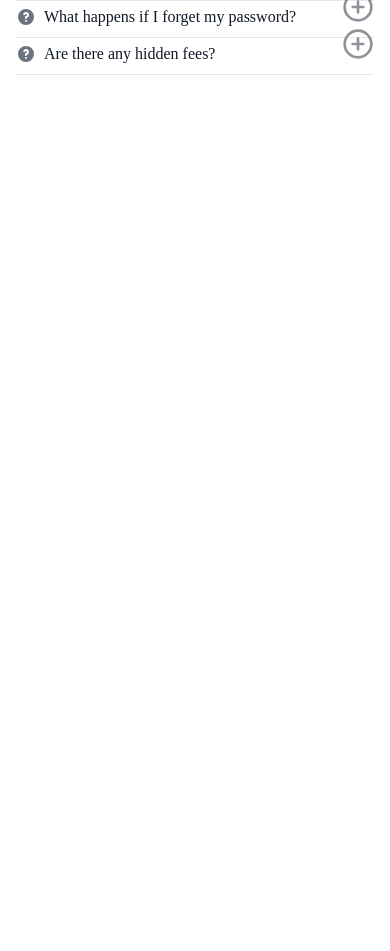
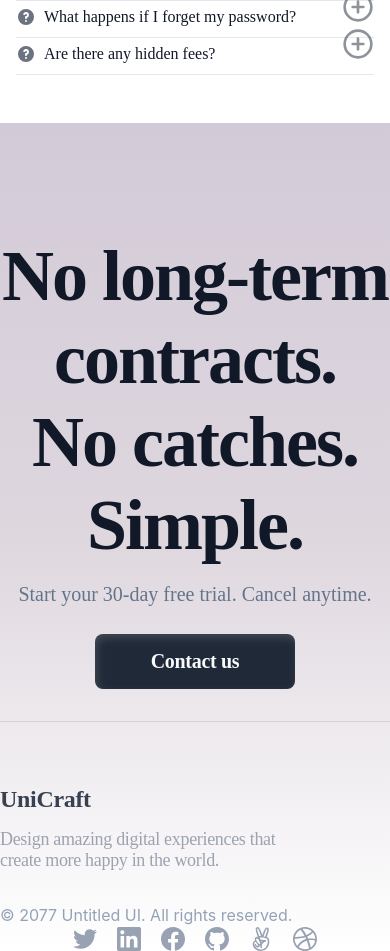
Before and after one commit to codecShivam/webmakersStudio, a React (Vite) app: page / in a window 390 px wide. Shown: the part 6460-7411 px from the top of the page. Before the commit the page ends 6583 px from the top, so only its background shows below. Built offline with nearby package versions, Linux system fonts and the light colour scheme.

Commit message:
render pages

```diff
--- a/src/components/Faq.jsx
+++ b/src/components/Faq.jsx
@@ -13,7 +13,7 @@ const Faq = () => {
   };
 
   return (
-    <div className="px-4 font-satoshi sm:px-6 lg:px-12 mx-auto max-w-screen-xl sm:py-12 my-12">
+    <div className="px-4 font-satoshi sm:px-6 lg:px-12 mx-auto max-w-screen-xl sm:py-12 my-12 bgbl">
       <div className="text-center mb-8">
         <h2 className="text-3xl font-satoshi sm:text-5xl lg:text-6xl font-extrabold text-zinc-900">
           Frequently asked questions
--- a/src/pages/Home.jsx
+++ b/src/pages/Home.jsx
@@ -7,6 +7,8 @@ import Working from "../components/Working";
 import Quote from "../components/Quote";
 import Pricing from "../components/pricing/Pricing";
 import Faq from "../components/Faq";
+import ContactUs from "../components/ContactUs";
+import Footer from "../components/Footer";
 
 const Home = () => {
   return (
@@ -21,6 +23,10 @@ const Home = () => {
       <Quote />
       <Pricing />
       <Faq />
+      <div className="bg-gradient-to-t from-white via-[#ded7de] to-[#d3cad8]">
+        <ContactUs />
+        <Footer />
+      </div>
     </>
   );
 };
```
